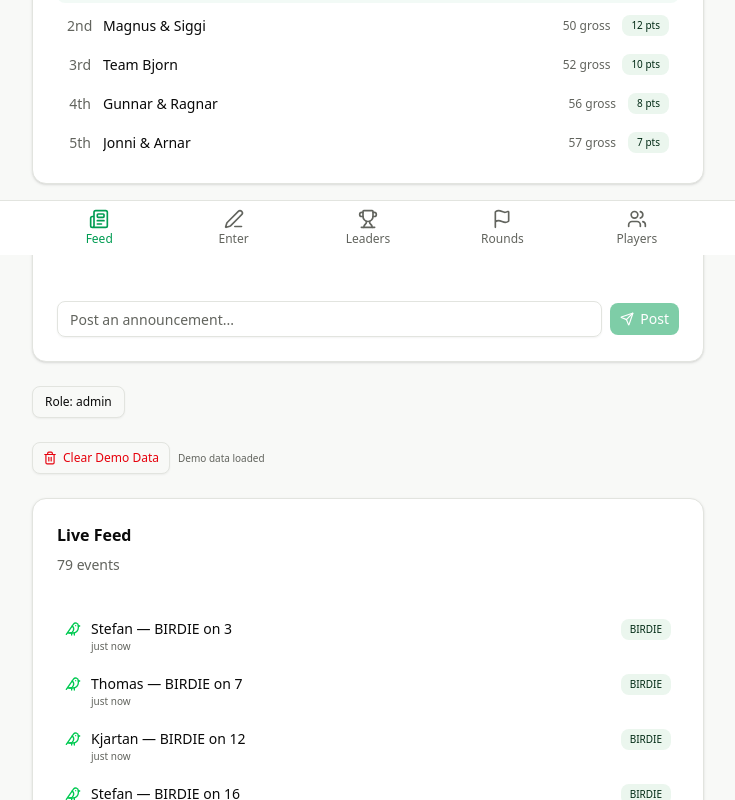
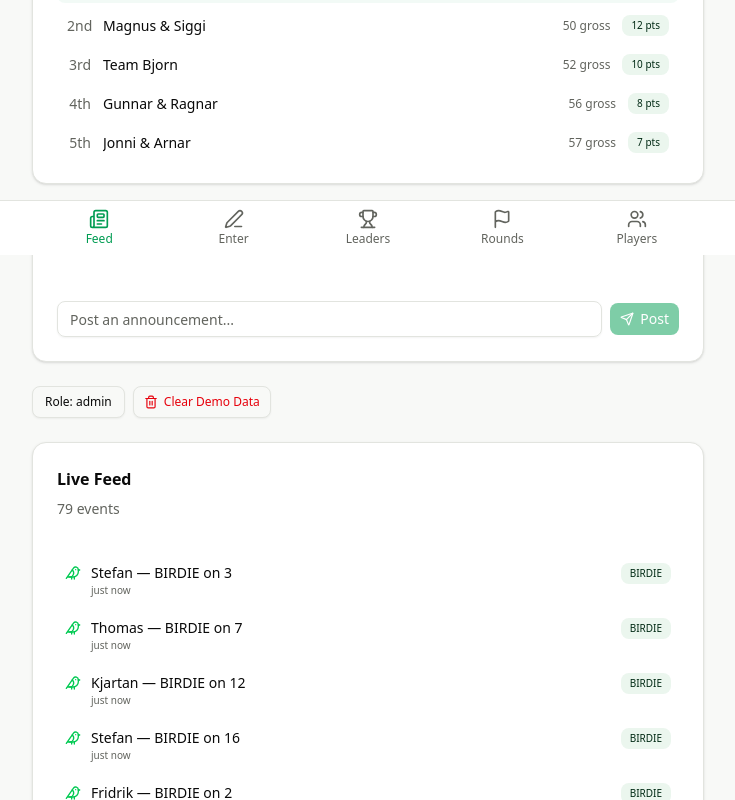
Before and after one commit to kjarisk/golfpungar, a React (Vite) app: page /golfpungar/feed in a window 1280 px wide. Shown: the part 545-1345 px from the top of the page, without its empty margins (272-1007 px from the left). Built offline with nearby package versions, Linux system fonts and the light colour scheme.

Commit message:
feat: show seed/clear/role-toggle controls in production for demo testing

```diff
--- a/src/pages/feed.tsx
+++ b/src/pages/feed.tsx
@@ -134,7 +134,6 @@ function placingSuffix(n: number): string {
 }
 
 /** Dev-only toggle */
-const IS_DEV = import.meta.env.DEV
 
 export function FeedPage() {
   const user = useAuthStore((s) => s.user)
@@ -436,7 +435,7 @@ export function FeedPage() {
         </Card>
       )}
 
-      {/* Role toggle (always visible for demo) */}
+      {/* Demo controls (always visible for testing) */}
       <div className="flex flex-wrap items-center gap-2">
         <Button
           variant="outline"
@@ -446,11 +445,6 @@ export function FeedPage() {
         >
           Role: {currentRole}
         </Button>
-      </div>
-
-      {/* Dev controls (dev only) */}
-      {IS_DEV && (
-        <div className="flex flex-wrap items-center gap-2">
         {tournament && !seeded && (
           <Button
             variant="outline"
@@ -473,13 +467,7 @@ export function FeedPage() {
             Clear Demo Data
           </Button>
         )}
-          {tournament && (
-            <span className="text-muted-foreground text-[10px]">
-              {seeded ? 'Demo data loaded' : 'No rounds yet'}
-            </span>
-          )}
       </div>
-      )}
 
       {/* Live feed */}
       {tournament && (
```
Lines whose indentation alone changed are shown as unchanged.
